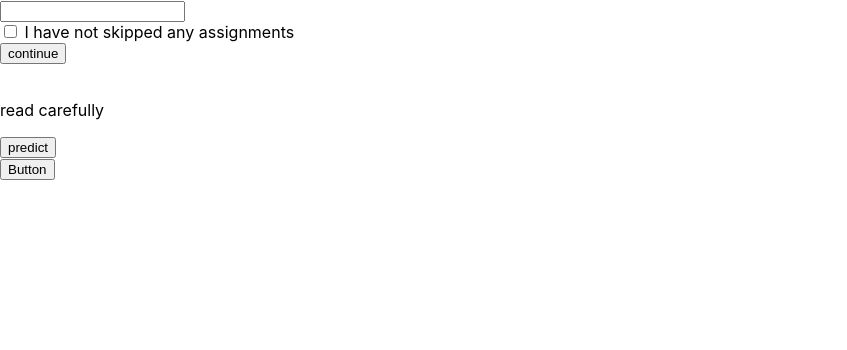
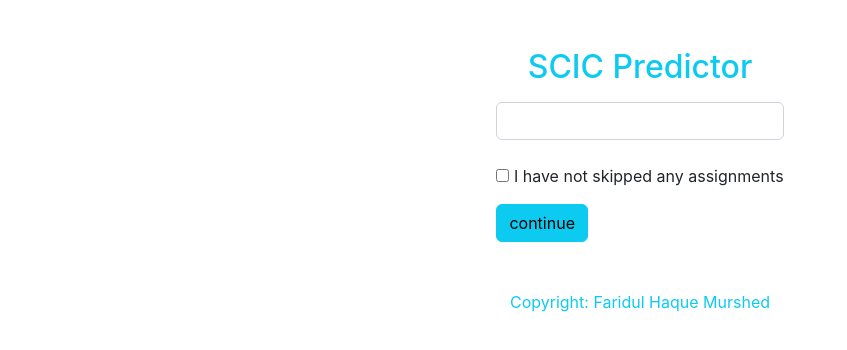
Before and after one commit to faridulhaque/scic-predictor, a React (Create React App) app: page / in a window 1280 px wide. Shown: the top 350 px of the page, without its empty margins (0-847 px from the left). Built offline with nearby package versions, Linux system fonts and the light colour scheme.

Commit message:
second commit

```diff
--- a/package.json
+++ b/package.json
@@ -6,10 +6,7 @@
     "@testing-library/jest-dom": "^5.16.4",
     "@testing-library/react": "^13.3.0",
     "@testing-library/user-event": "^13.5.0",
-    "bootstrap": "^5.1.3",
-    "daisyui": "^2.15.2",
     "react": "^18.1.0",
-    "react-bootstrap": "^2.4.0",
     "react-dom": "^18.1.0",
     "react-router-dom": "^6.3.0",
     "react-scripts": "5.0.1",
--- a/public/index.html
+++ b/public/index.html
@@ -25,6 +25,7 @@
       Learn how to configure a non-root public URL by running `npm run build`.
     -->
     <title>React App</title>
+    <link href="https://cdn.jsdelivr.net/npm/bootstrap@5.2.0-beta1/dist/css/bootstrap.min.css" rel="stylesheet" integrity="sha384-0evHe/X+R7YkIZDRvuzKMRqM+OrBnVFBL6DOitfPri4tjfHxaWutUpFmBp4vmVor" crossorigin="anonymous">
   </head>
   <body>
     <noscript>You need to enable JavaScript to run this app.</noscript>
@@ -39,5 +40,6 @@
       To begin the development, run `npm start` or `yarn start`.
       To create a production bundle, use `npm run build` or `yarn build`.
     -->
+    <script src="https://cdn.jsdelivr.net/npm/bootstrap@5.2.0-beta1/dist/js/bootstrap.bundle.min.js" integrity="sha384-pprn3073KE6tl6bjs2QrFaJGz5/SUsLqktiwsUTF55Jfv3qYSDhgCecCxMW52nD2" crossorigin="anonymous"></script>
   </body>
 </html>
--- a/src/Fields.js
+++ b/src/Fields.js
@@ -1,16 +1,17 @@
 import React, { useContext, useState } from "react";
-import { Alert } from "react-st-modal";
+import { Alert, Confirm } from "react-st-modal";
 
-const Fields = ({ quantity }) => {
+const Fields = ({ quantity, setDisplayField }) => {
   const forms = parseInt(quantity);
 
   const [mark, setMark] = useState(0);
   const [option, setOption] = useState(0);
   const [total, setTotal] = useState(0);
-  let final = total/forms;
+
+  let final = total / forms;
 
   const handlePredict = async () => {
-
+    if (forms < 12) {
       if (final >= 50) {
         await Alert(
           "You are on the right track, keep working hard to fulfil your dream",
@@ -24,8 +25,23 @@ const Fields = ({ quantity }) => {
       } else if (final < 48.5) {
         await Alert(
           "Unfortunately you are not eligible for SCIC as your average mark is low",
-        "We are sorry!"
+          "Sorry!"
         );
+      }
+    } else {
+      if (final >= 50) {
+        await Alert("You have been selected SCIC", "congratulations!");
+      } else if (final >= 48.5 && final < 50) {
+        await Alert(
+          "Warning!",
+          "Your total score is below average though you are close to SCIC, please contact the moderators to review your position"
+        );
+      } else if (final < 48.5) {
+        await Alert(
+          "Unfortunately you are not eligible for SCIC as your average mark is low",
+          "Sorry!"
+        );
+      }
     }
   };
 
@@ -49,46 +65,108 @@ const Fields = ({ quantity }) => {
       await Alert("Please avoid negative numbers as input value");
     } else if (mark < option / 2) {
       await Alert(
-        "As you have got less than 50% marks in one of your assignments you have lost your chance to join SCIC",
+        `As you have got less than 50% marks in one of your assignments you have lost your chance to join SCIC`,
         "You are not allowed to SCIC!"
       );
     } else {
       setTotal(total + mark);
-      document.getElementById('display-'+i).style.display = 'none';
+      // document.getElementById("display-" + i).style.display = "none";
+      document.getElementById("select-" + i).style.display = "none";
+      document.getElementById("input-" + i).disabled = true;
+      document.getElementById("button-" + i).disabled = true;
     }
   };
+  const handleRefresh = async () => {
+    const isConfirm = await Confirm(
+      'The page will reload and all action will restart',
+      'Are you sure?'
+    );
 
+    if (isConfirm) {
+      window.location.reload(false);
+    }
+  };
   return (
     <div>
       <div>
-        <p>read carefully</p>
+        <h2 className="text-center text-danger my-3">Read carefully</h2>
+        <p className="text-center text-danger">
+          * Fill out the input boxes in the left row with your marks you got
+          with examiners feedback
+        </p>
+        <p className="text-center text-danger">
+          * Select the deadline of your assignment submission day from the
+          middle row
+        </p>
+        <p className="text-center text-danger">
+          * Click the button from the right row
+        </p>
+        <p className="text-center text-danger">
+          * Finally click the 'Predict' button
+        </p>
+        <div>
+          <table className="table">
+            <thead>
+              {}
+              <tr>
+                <th scope="col">No.</th>
+                <th scope="col">Marks</th>
+                <th scope="col">Deadline</th>
+                <th scope="col">Calculate</th>
+              </tr>
+            </thead>
+            <tbody>
               {[...Array(forms)].map((form, i) => (
-
-          <div key={i} id={'display-'+i}>
-            <span>{i+1}</span>
+                <tr key={i} id={"display-" + i}>
+                  <th scope="row">{i + 1}</th>
+                  <td>
                     <input
+                    id={'input-'+i}
+                      defaultValue="0"
+                      className="form-control w-50"
                       onChange={(e) => setMark(parseInt(e.target.value))}
                       name="mark"
                       type="number"
                     />
-            <br />
+                  </td>
+                  <td>
                     <select
+                    id={'select-'+i}
+                      className="form-select"
+                      aria-label="Default select example"
                       onChange={(e) => setOption(parseInt(e.target.value))}
                       name="option"
                     >
-              <option value="0">Select</option>
+                      <option value="0">
+                        Select
+                      </option>
                       <option value="60">60</option>
                       <option value="50">50</option>
                       <option value="30">30</option>
                     </select>
-            <button onClick={()=>handleCalculation(i)}>done</button>
+                  </td>
+                  <td>
+                    <button
+                    id={'button-'+i}
+                      className="btn btn-info text-white"
+                      onClick={() => handleCalculation(i)}
+                    >
+                      done
+                    </button>
+                  </td>
+                </tr>
+              ))}
+            </tbody>
+          </table>
         </div>
-        ))}
-        <div>
-          <button onClick={handlePredict}>predict</button>
+
+        <div className="button-wrapper">
+          <button className="btn btn-success" onClick={handlePredict}>
+            predict
+          </button>
+          <button onClick={handleRefresh} className="btn btn-primary ms-2">Refresh</button>
         </div>
       </div>
-      <button className="btn">Button</button>
     </div>
   );
 };
--- a/src/Home.js
+++ b/src/Home.js
@@ -1,21 +1,21 @@
-import React, { createContext, useState } from "react";
-import { InputGroup } from "react-bootstrap";
+import React, { useState } from "react";
+
 import { Alert } from "react-st-modal";
 import Fields from "./Fields";
-
+import './Style.css';
 
 const Home = () => {
   const [checked, setChecked] = useState(false);
-const [error, setError] = useState('');
+  const [error, setError] = useState("");
   const [quantity, setQuantity] = useState(0);
-const handleError = (e) => {
-    if(e.target.value > 12 || e.target.value < 1){
-        setError('Input value must be from 1 to 12');
+  const [displayField, setDisplayField] = useState(false);
+  const handleError = (e) => {
+    if (e.target.value > 12 || e.target.value < 1) {
+      setError("Input value must be from 1 to 12");
+    } else {
+      setError("");
     }
-    else{
-        setError('');
-    }
-}
+  };
 
   const continueProcess = async (e) => {
     await e.preventDefault();
@@ -27,28 +27,35 @@ const handleError = (e) => {
       );
     } else {
       setQuantity(e.target.asQuantity.value);
+      setDisplayField(true);
     }
   };
 
   return (
     <div>
-      <div>
+      <h2 className="text-center text-info mt-5 mb-3">SCIC Predictor</h2>
+      <div className="form-wrapper">
         <form onSubmit={continueProcess}>
-          <input onChange={handleError} name="asQuantity" type="number" />
+          <input className="form-control" onChange={handleError} name="asQuantity" type="number" />
           <br />
-          <InputGroup.Checkbox onClick={() => setChecked(!checked)} aria-label="Checkbox for following text input" /> I have
-          not skipped any assignments
+          <input
+            type="checkbox"
+            onClick={() => setChecked(!checked)}
+            aria-label="Checkbox for following text input"
+          />{" "}
+          <span>I have not skipped any assignments</span>
           {/* <input  type="checkbox" />  */}
           <br />
-          <button className="btn btn-primary"disabled={error} type="submit">continue</button>
-
+          <button className="btn btn-info mt-3" disabled={error} type="submit">
+            continue
+          </button>
         </form>
         <br />
       </div>
-      <div>
-            <Fields quantity={quantity}></Fields>
+      <div className={!displayField ? 'd-none' : 'd-block container'}>
+        <Fields quantity={quantity} setDisplayField={setDisplayField}></Fields>
       </div>
-
+      <p className="text-center text-info mt-5">Copyright: Faridul Haque Murshed</p>
     </div>
   );
 };
--- /dev/null
+++ b/src/Style.css
@@ -0,0 +1,9 @@
+.form-wrapper{
+    display: flex;
+    justify-content: center;
+}
+.button-wrapper{
+    display: flex;
+    flex-direction: row;
+    justify-content: center;
+}
```
Also changed, not shown: 1 other file (tests, documents, lock files or other folders). Lines whose indentation alone changed are shown as unchanged.
